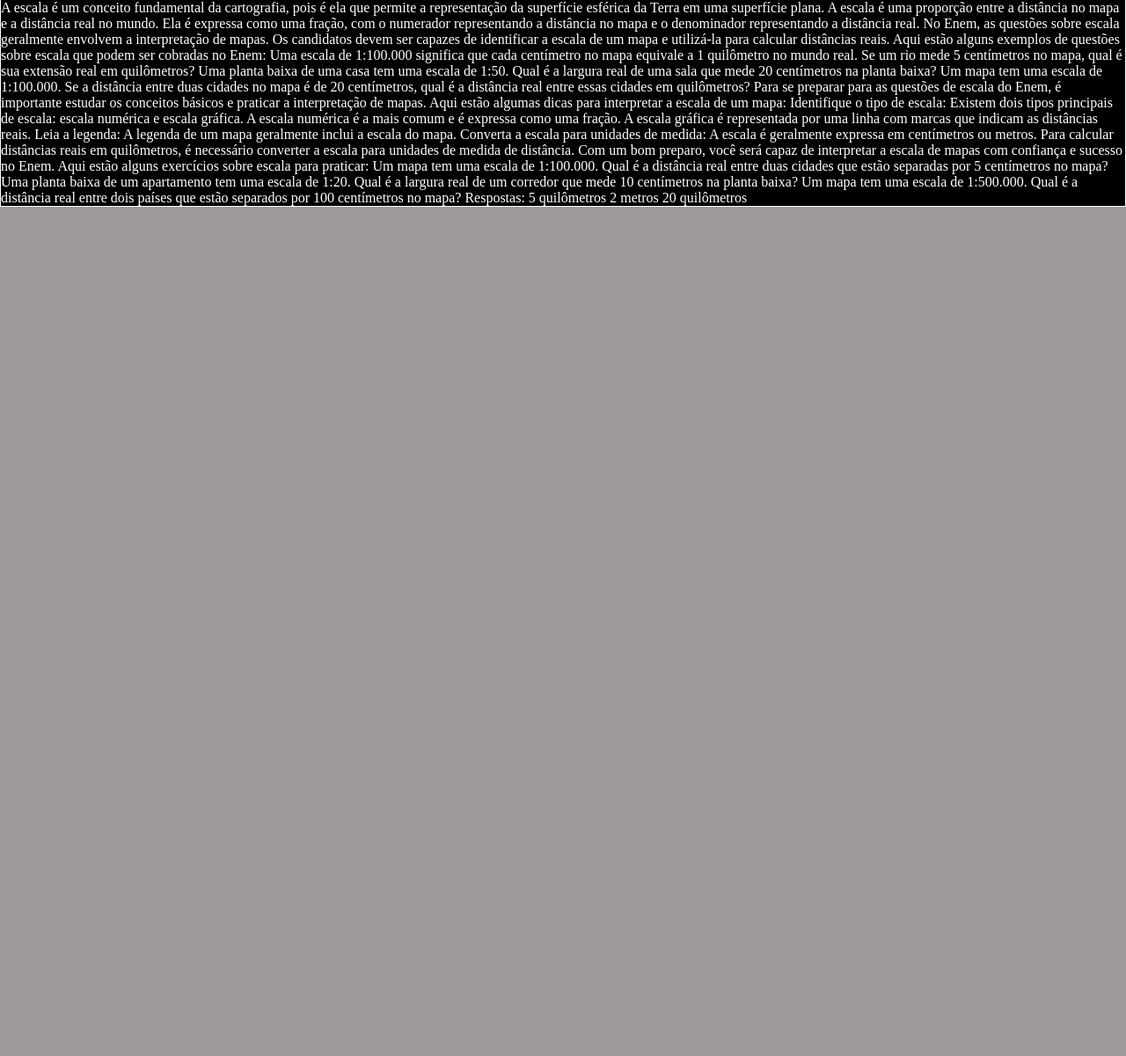
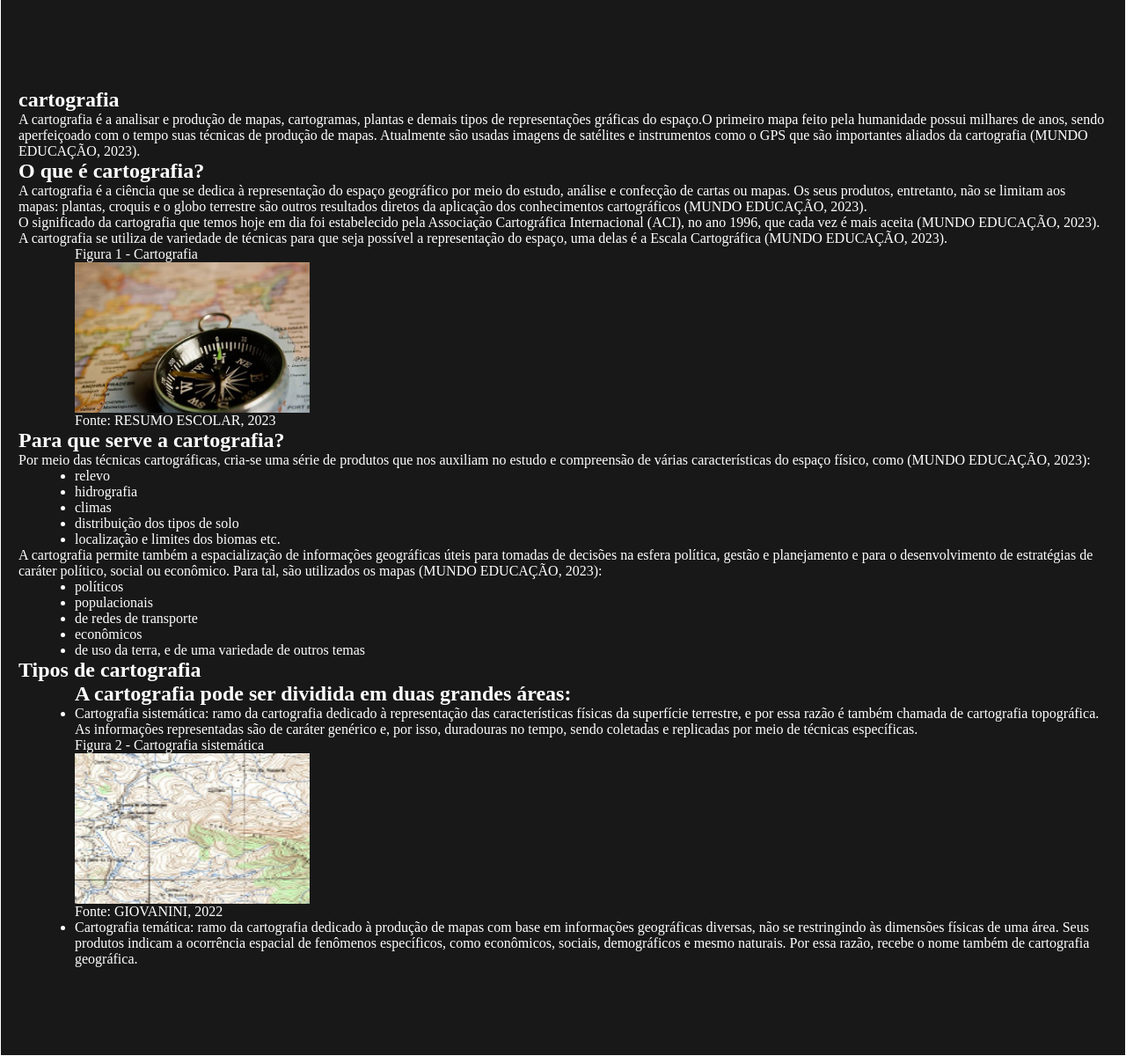
Before and after one commit to kayquelopes/Trabalho_da_SEPE, a PHP site: page /cartografia.html in a window 1280 px wide. Shown: the part 1001-2201 px from the top of the page at 88% size. Before the commit the page ends 1236 px from the top, so only its background shows below. Run offline with PHP 8.4, Linux system fonts and the light colour scheme.

Commit message:
cartografia

```diff
--- a/cartografia.html
+++ b/cartografia.html
@@ -1,62 +1,120 @@
 <html lang="pt-br">
+
 <head>
     <meta charset="UTF-8">
     <meta name="viewport" content="width=device-width, initial-scale=1.0">
     <link rel="stylesheet" href="css/cartografia.css">
     <title>Geographic World - Cartografia</title>
 </head>
+
 <body>
     <header>
         <nav id="menu">
             <ul>
                 <li><a href="index.html">Página Inicial</a></li>
-                <li><a href="cartografia.html">Cartografia</a></li>
+                <li><a href="cartografia.html">Cartografia</a>
                 <li><a href="geo_economia.html">Geopolitica</a></li>
                 <li><a href="clima.html">Climas</a></li>
                 <li><a href="relevo.html">Relevo</a></li>
                 <li><a href="Proble_ambientais.html">Problemas Ambientais</a></li>
                 <li><a href="geo_economia.html">Geografia Econômica</a></li>
                 <li><a class="linkconteudo" href="informaçoesdosite.html">informaçoes do site</a></li>
-              </ul>
+            </ul>
         </nav>
-       <h1 id="h1index">Cartografia</h1>
+        <h1 id="h1index">Cartografia</h1>
     </header>
     <main>
-       <section style="border: 1px solid white;"> <p style="color: white;">A escala é um conceito fundamental da cartografia, pois é ela que permite a representação da superfície esférica da Terra em uma superfície plana. A escala é uma proporção entre a distância no mapa e a distância real no mundo. Ela é expressa como uma fração, com o numerador representando a distância no mapa e o denominador representando a distância real.
+        <section>
+            </head>
 
-        No Enem, as questões sobre escala geralmente envolvem a interpretação de mapas. Os candidatos devem ser capazes de identificar a escala de um mapa e utilizá-la para calcular distâncias reais.
 
-        Aqui estão alguns exemplos de questões sobre escala que podem ser cobradas no Enem:
+            <div id="section1">
+                <h1>cartografia</h1>
+                <p>A cartografia é a analisar e produção de mapas, cartogramas, plantas e demais tipos de representações
+                    gráficas do espaço.O primeiro mapa feito pela humanidade possui milhares de anos, sendo aperfeiçoado
+                    com o tempo suas técnicas de produção de mapas. Atualmente são usadas imagens de satélites e
+                    instrumentos como o GPS que são importantes aliados da cartografia (MUNDO EDUCAÇÃO, 2023).
+                </p>
+                <h2>O que é cartografia?
+                </h2>
+                <p>
+                    A cartografia é a ciência que se dedica à representação do espaço geográfico por meio do estudo,
+                    análise e confecção de cartas ou mapas. Os seus produtos, entretanto, não se limitam aos mapas:
+                    plantas, croquis e o globo terrestre são outros resultados diretos da aplicação dos conhecimentos
+                    cartográficos (MUNDO EDUCAÇÃO, 2023).</p>
 
-        Uma escala de 1:100.000 significa que cada centímetro no mapa equivale a 1 quilômetro no mundo real. Se um rio mede 5 centímetros no mapa, qual é sua extensão real em quilômetros?
+                <p>O significado da cartografia que temos hoje em dia foi estabelecido pela Associação Cartográfica
+                    Internacional (ACI), no ano 1996, que cada vez é mais aceita (MUNDO EDUCAÇÃO, 2023).
+                </p>
+                <p>
+                    A cartografia se utiliza de variedade de técnicas para que seja possível a representação do espaço,
+                    uma delas é a Escala Cartográfica (MUNDO EDUCAÇÃO, 2023).
 
-        Uma planta baixa de uma casa tem uma escala de 1:50. Qual é a largura real de uma sala que mede 20 centímetros na planta baixa?
+                </p>
+                <div class="container">
+                    <p>Figura 1 - Cartografia</p>
+                    <img src="pastaimg\img_cartografia\Captura de tela 2023-10-13 155510.png"
+                        alt="Figura 1 - Cartografia">
+                    <p>Fonte: RESUMO ESCOLAR, 2023</p>
 
-        Um mapa tem uma escala de 1:100.000. Se a distância entre duas cidades no mapa é de 20 centímetros, qual é a distância real entre essas cidades em quilômetros?
 
-        Para se preparar para as questões de escala do Enem, é importante estudar os conceitos básicos e praticar a interpretação de mapas.
 
-        Aqui estão algumas dicas para interpretar a escala de um mapa:
 
-        Identifique o tipo de escala: Existem dois tipos principais de escala: escala numérica e escala gráfica. A escala numérica é a mais comum e é expressa como uma fração. A escala gráfica é representada por uma linha com marcas que indicam as distâncias reais.
-        Leia a legenda: A legenda de um mapa geralmente inclui a escala do mapa.
-        Converta a escala para unidades de medida: A escala é geralmente expressa em centímetros ou metros. Para calcular distâncias reais em quilômetros, é necessário converter a escala para unidades de medida de distância.
-        Com um bom preparo, você será capaz de interpretar a escala de mapas com confiança e sucesso no Enem.
+                </div>
+                <h2>Para que serve a cartografia?</h2>
+                <p>Por meio das técnicas cartográficas, cria-se uma série de produtos que nos auxiliam no estudo e
+                    compreensão de várias características do espaço físico, como (MUNDO EDUCAÇÃO, 2023):</p>
+                <div class="container">
+                    <ul>
+                        <li>relevo</li>
+                        <li>hidrografia</li>
+                        <li>climas</li>
+                        <li>distribuição dos tipos de solo</li>
+                        <li>localização e limites dos biomas etc.</li>
+                    </ul>
 
-        Aqui estão alguns exercícios sobre escala para praticar:
+                </div>
+                <p>A cartografia permite também a espacialização de informações geográficas úteis para tomadas de
+                    decisões na esfera política, gestão e planejamento e para o desenvolvimento de estratégias de
+                    caráter político, social ou econômico. Para tal, são utilizados os mapas (MUNDO EDUCAÇÃO, 2023):</p>
 
-        Um mapa tem uma escala de 1:100.000. Qual é a distância real entre duas cidades que estão separadas por 5 centímetros no mapa?
+                <div class="container">
+                    <ul>
+                        <li> políticos</li>
+                        <li>populacionais</li>
+                        <li>de redes de transporte</li>
+                        <li>econômicos</li>
+                        <li>de uso da terra, e de uma variedade de outros temas</li>
+                    </ul>
 
-        Uma planta baixa de um apartamento tem uma escala de 1:20. Qual é a largura real de um corredor que mede 10 centímetros na planta baixa?
+                </div>
 
-        Um mapa tem uma escala de 1:500.000. Qual é a distância real entre dois países que estão separados por 100 centímetros no mapa?
+                <h2>Tipos de cartografia</h2>
+                <div class="container">
+                    <h2>A cartografia pode ser dividida em duas grandes áreas:</h2>
+                    <ul>
+                        <li>
+                            <p>Cartografia sistemática: ramo da cartografia dedicado à representação das características
+                                físicas da
+                                superfície terrestre, e por essa razão é também chamada de cartografia topográfica. As
+                                informações
+                                representadas são de caráter genérico e, por isso, duradouras no tempo, sendo coletadas
+                                e replicadas por
+                                meio de técnicas específicas.</p>
+                        </li>
 
-        Respostas:
+                    <p>Figura 2 - Cartografia sistemática</p>
+                    <img src="pastaimg\img_cartografia\Captura de tela 2023-10-13 163936.png" alt="Cartografia sistemática">
+                    <p>Fonte: GIOVANINI, 2022</p>
+                    <li><p>Cartografia temática: ramo da cartografia dedicado à produção de mapas com base em informações geográficas diversas, não se restringindo às dimensões físicas de uma área. Seus produtos indicam a ocorrência espacial de fenômenos específicos, como econômicos, sociais, demográficos e mesmo naturais. Por essa razão, recebe o nome também de cartografia geográfica.</p></li></ul>
 
-        5 quilômetros
-        2 metros
-        20 quilômetros</p></section>
-       <section></section>
+                </div>
+
+
+            </div>
+
+
     </main>
 </body>
+
 </html>
--- a/css/cartografia.css
+++ b/css/cartografia.css
@@ -12,7 +12,6 @@
     position: fixed;
     width: 53cm;
     height: 1.5cm;
-    border: #ffffff 0.5px solid;
 }
 
 #menu ul {
@@ -60,8 +59,25 @@ header {
 
 /*---------------------------------body------------------------------------*/
 body{
-    background-color: #000000;
+    background-color: #181818;
 }
 main{
-    background-color: #000000;
+    background-color: #181818;
 }
+section{
+    border: 1px solid white;
+    color: white;
+    min-height: 1000px;
+}
+#section1{
+    padding:100px 20px;
+}
+.container{
+    padding-left: 8vh;
+}
+img{
+    min-width: 267px;
+    min-height: 171px;
+    max-width: 267px;
+    max-height: 171px;
+}
```
Also changed, not shown: pastaimg/img_cartografia/Captura de tela 2023-10-13 155510.png (added), pastaimg/img_cartografia/Captura de tela 2023-10-13 163936.png (added).
